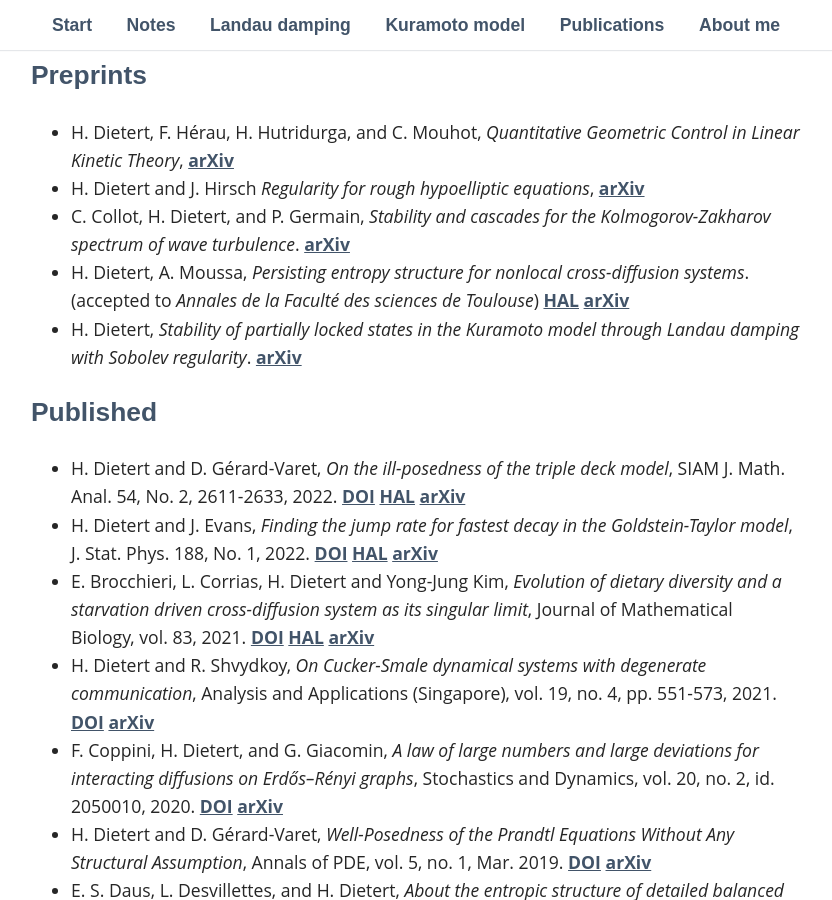
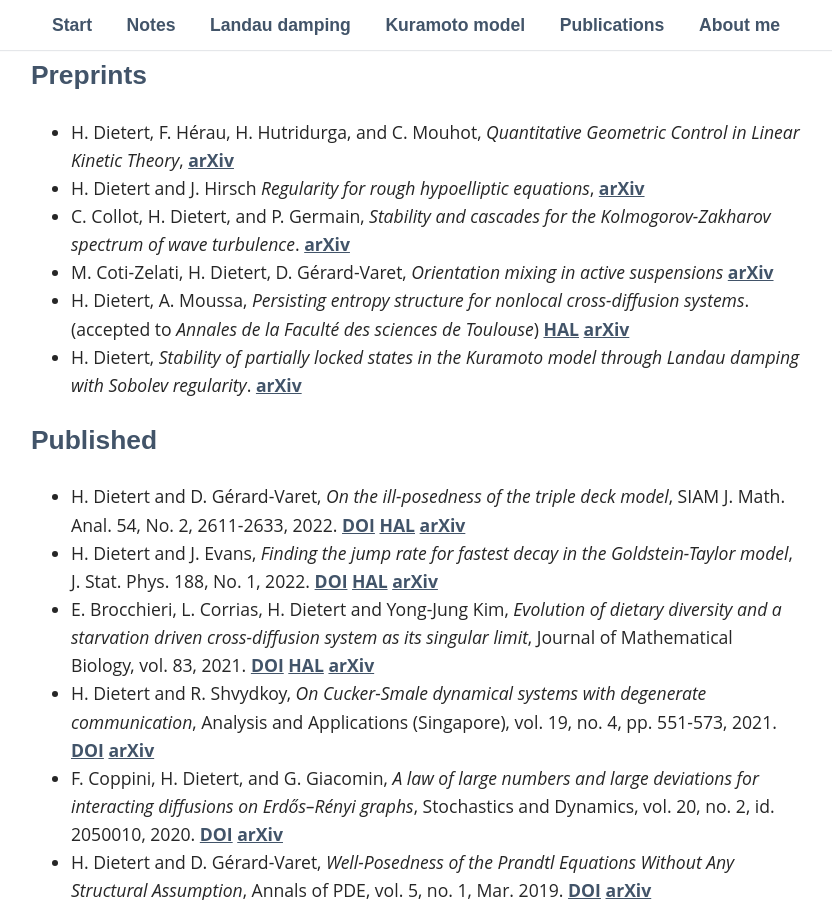
Before and after one commit to hdietert/hdietert.github.io, a Jekyll site: the page built from publications.md, in a window 1280 px wide and 900 px high, scrolled down 583 px. Shown: the whole window, without its empty margins (224-1056 px from the left). Built offline with Jekyll 4.4.1, drawn with Linux system fonts in a browser that asks for light colours.

Commit message:
update preprint

```diff
--- a/publications.md
+++ b/publications.md
@@ -14,6 +14,9 @@ permalink: /publications/
 - C. Collot, H. Dietert, and P. Germain,
   *Stability and cascades for the Kolmogorov-Zakharov spectrum of wave turbulence*.
   [arXiv](https://arxiv.org/abs/2208.00947)
+- M. Coti-Zelati, H. Dietert, D. Gérard-Varet,
+  *Orientation mixing in active suspensions*
+  [arXiv](https://arxiv.org/abs/2207.08431)
 - H. Dietert, A. Moussa, *Persisting entropy structure for nonlocal
   cross-diffusion systems*.
   (accepted to *Annales de la Faculté des sciences de Toulouse*)
```
